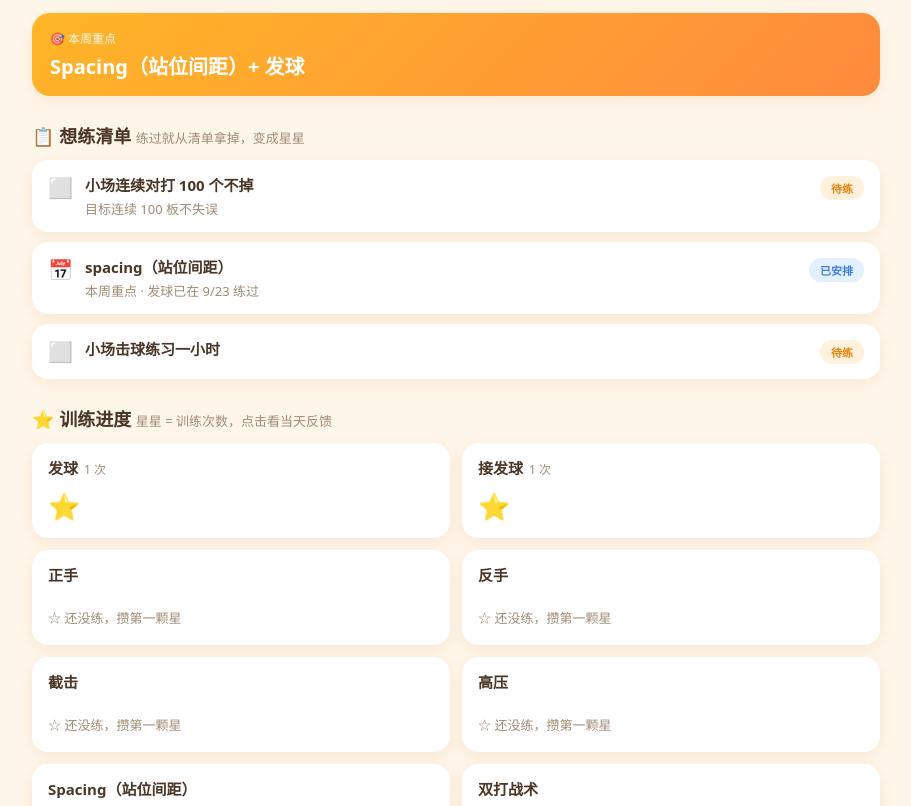
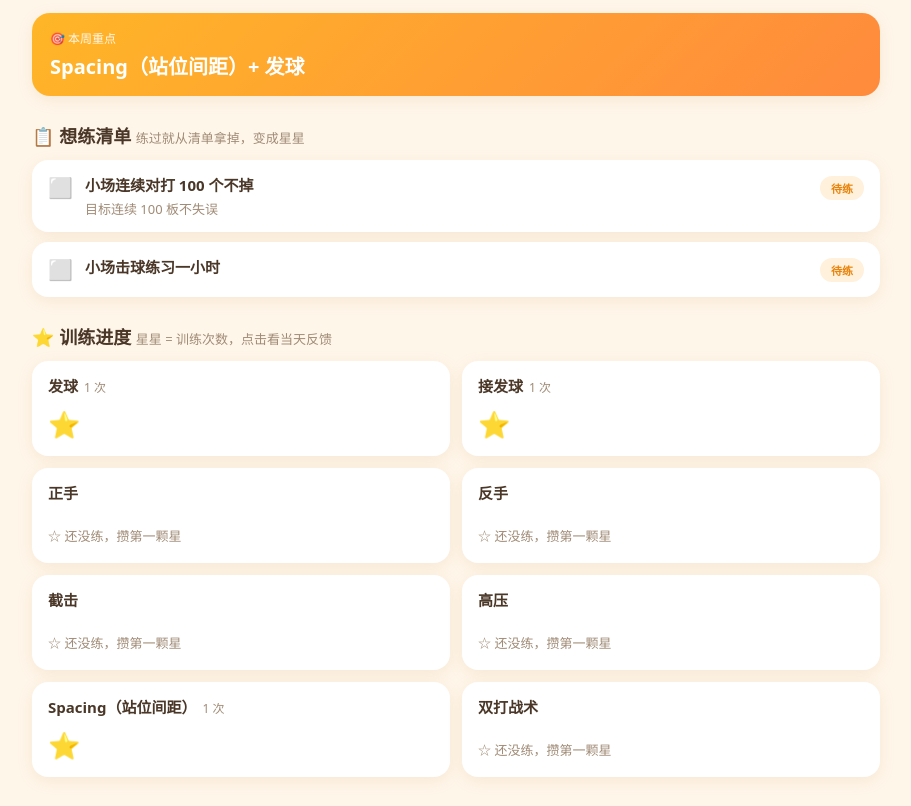
Before and after one commit to loooongmango/training, a plain HTML site: page tennis/index.html in a window 1280 px wide. Shown: the part 122-928 px from the top of the page, without its empty margins (184-1095 px from the left). Drawn offline with Linux system fonts and the light colour scheme.

Commit message:
网球：9/25 晨练 spacing +1⭐，想练清单移除 spacing

```diff
--- a/tennis/index.html
+++ b/tennis/index.html
@@ -100,7 +100,6 @@
 <script>
 const wishlist = [
   { t:"小场连续对打 100 个不掉", s:"todo", sl:"待练", n:"目标连续 100 板不失误" },
-  { t:"spacing（站位间距）", s:"sched", sl:"已安排", n:"本周重点 · 发球已在 9/23 练过" },
   { t:"小场击球练习一小时", s:"todo", sl:"待练", n:"" },
 ];
 const boxIcon = { todo:"⬜", sched:"📅", done:"✅" };
@@ -114,7 +113,7 @@ const techLog = {
   "发球":   [{ date:"2026-09-23", title:"晨练", note:"发球 / 接发球练习" }],
   "接发球": [{ date:"2026-09-23", title:"晨练", note:"发球 / 接发球练习" }],
   "正手": [], "反手": [], "截击": [], "高压": [],
-  "Spacing（站位间距）": [], "双打战术": []
+  "Spacing（站位间距）": [{ date:"2026-09-25", title:"晨练", note:"spacing（站位间距）练习" }], "双打战术": []
 };
 const techs = Object.keys(techLog);
 document.getElementById('progress').innerHTML = techs.map(t => {
```
